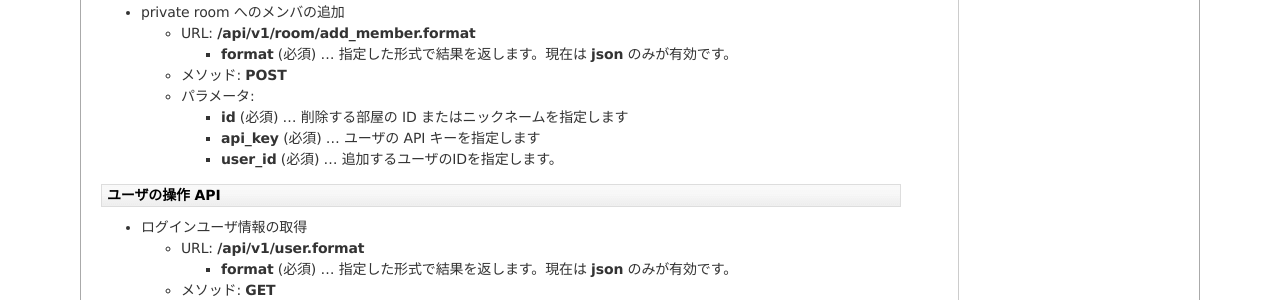
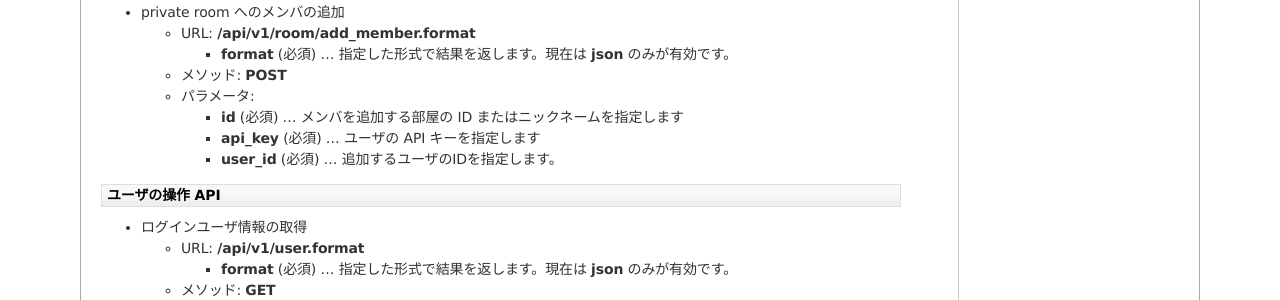
Before and after one commit to codefirst/asakusa-satellite-manual, a Sphinx documentation site: the page built from source/api.rst, in a window 1280 px wide and 900 px high, scrolled down 2048 px. Shown: the part 151-451 px from the top of the window. Built offline with Sphinx 7.4.7, drawn with Linux system fonts in a browser that asks for light colours.

Commit message:
fix typo

```diff
--- a/source/api.rst
+++ b/source/api.rst
@@ -162,7 +162,7 @@ PUT 及び DELETE に対応していないライブラリでは、
   * メソッド: **POST**
   * パラメータ:
 
-    * **id** (必須)  … 削除する部屋の ID またはニックネームを指定します
+    * **id** (必須)  … メンバを追加する部屋の ID またはニックネームを指定します
     * **api_key** (必須)  … ユーザの API キーを指定します
     * **user_id** (必須)  … 追加するユーザのIDを指定します。
 
```
